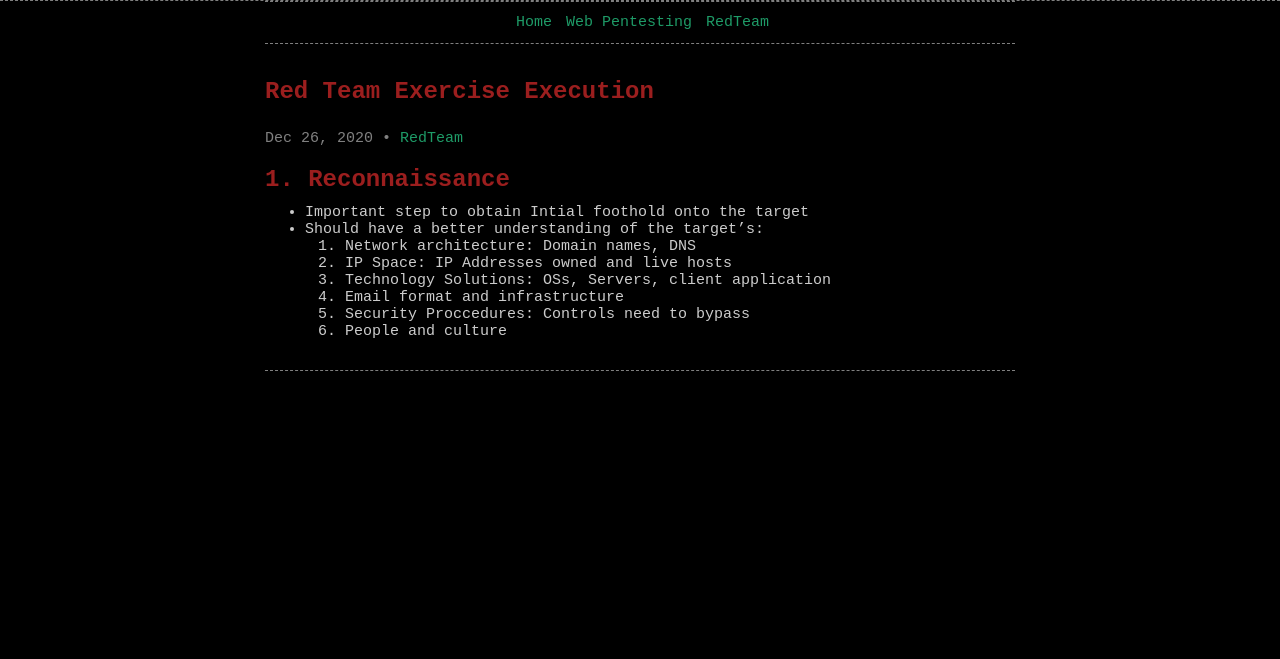
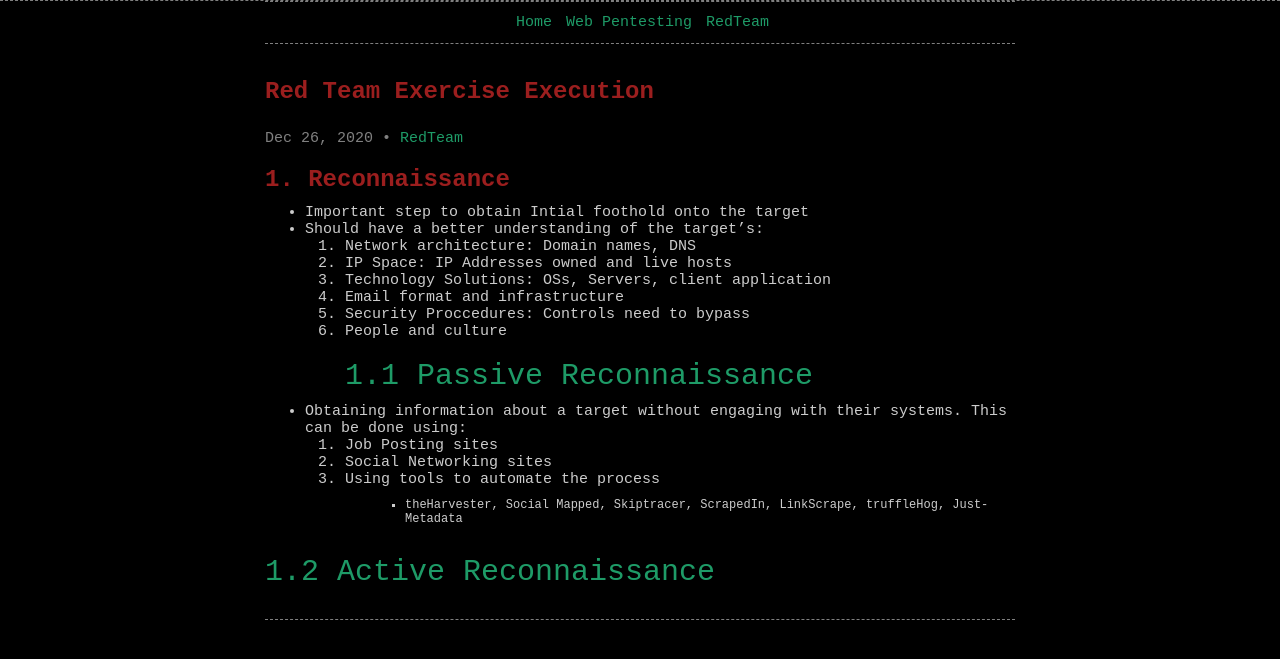
Before and after one commit to wizoutsugar/wizoutsugar.github.io, a Jekyll site: the page built from _posts/2020/RedTeam/2020-12-26-Exercise.md, in a window 1280 px wide. Shown: the top 659 px of the page. Built offline with Jekyll 4.4.1, drawn with Linux system fonts in a browser that asks for light colours; comment, search, counter and statistics services are not loaded.

Commit message:
Update 2020-12-26-Exercise.md

```diff
--- a/_posts/2020/RedTeam/2020-12-26-Exercise.md
+++ b/_posts/2020/RedTeam/2020-12-26-Exercise.md
@@ -20,3 +20,12 @@ tags:
     4. Email format and infrastructure
     5. Security Proccedures: Controls need to bypass
     6. People and culture
+## 1.1 Passive Reconnaissance
+- Obtaining information about a target without engaging with their systems. This can be done using:
+    1. Job Posting sites
+    2. Social Networking sites
+    3. Using tools to automate the process
+        > - theHarvester, Social Mapped, Skiptracer, ScrapedIn, LinkScrape, truffleHog, Just-Metadata
+
+
+## 1.2 Active Reconnaissance
```
